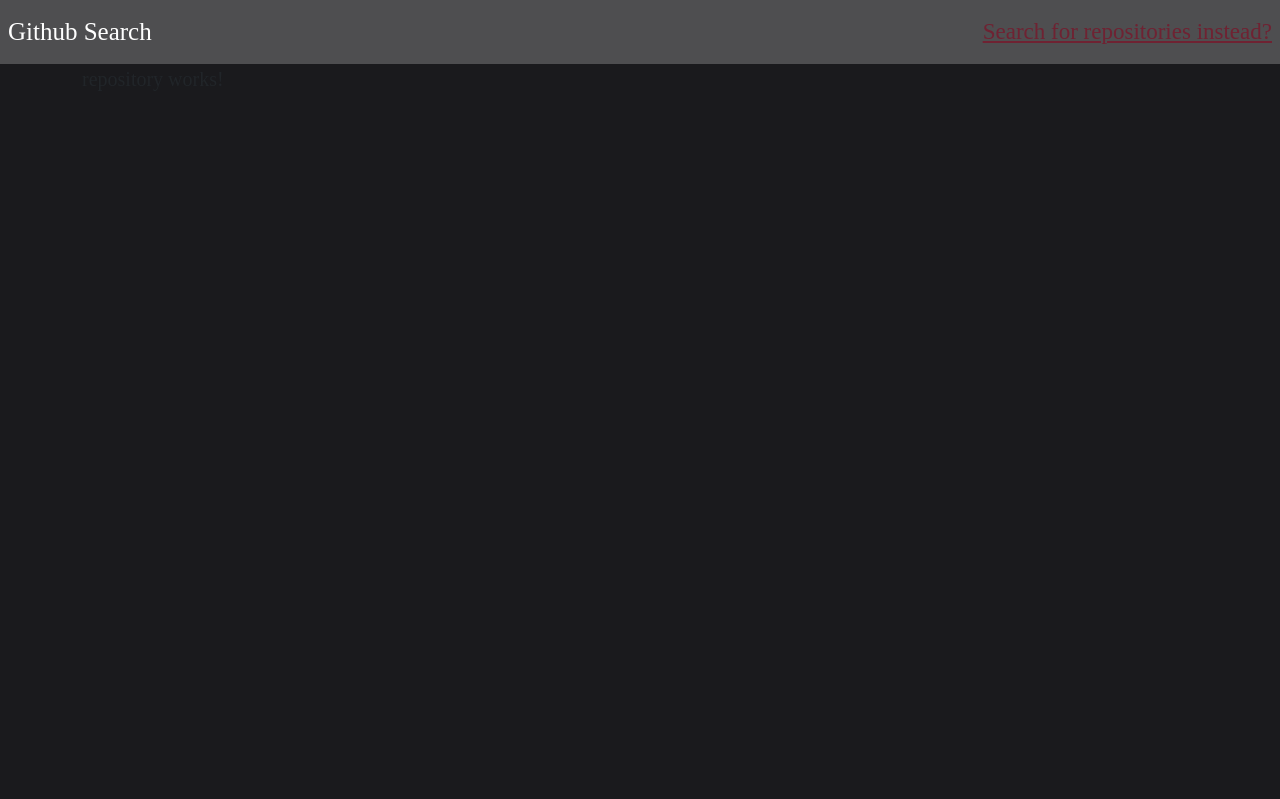
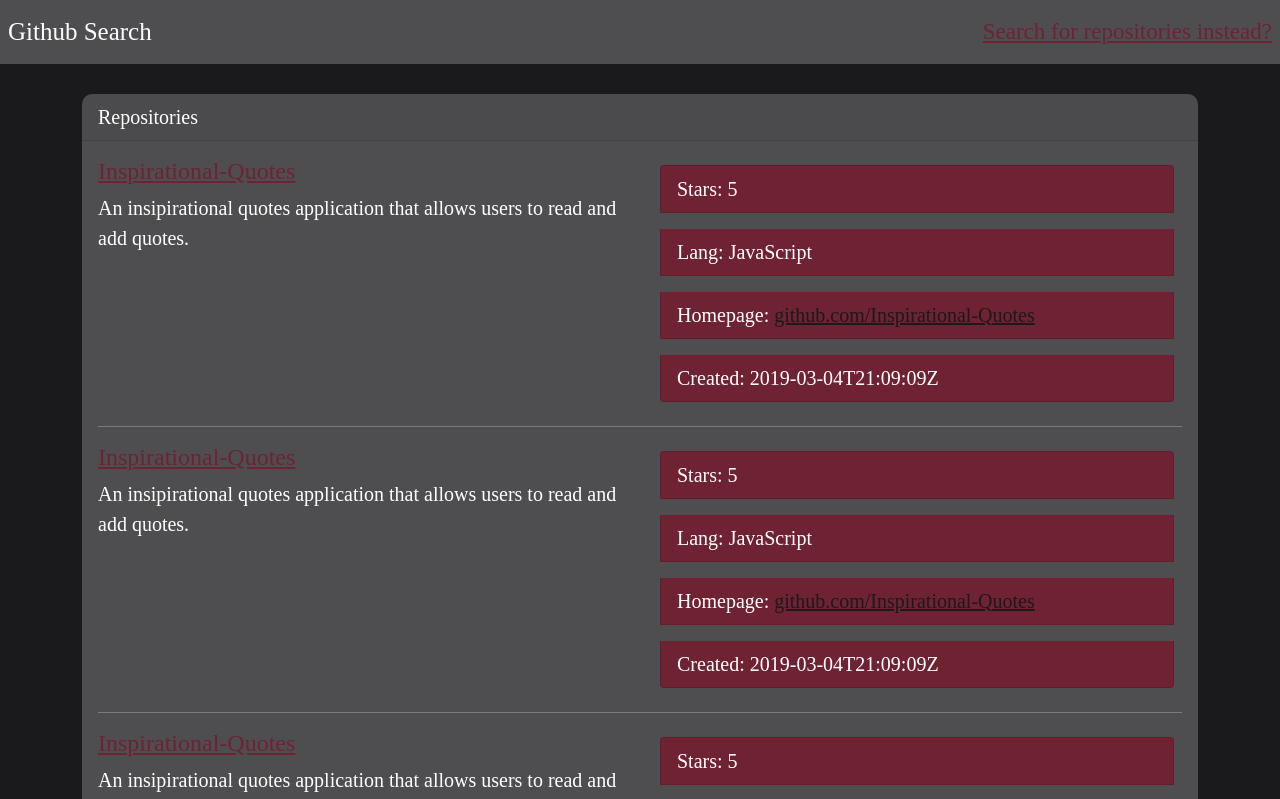
Before and after one commit to HWaruguru/Github-Search, an Angular app: page /repos in a window 1280 px wide. Shown: the top 799 px of the page. Built offline with nearby package versions, Linux system fonts and the light colour scheme.

Commit message:
Add a repository component

```diff
--- a/src/app/repository.ts
+++ b/src/app/repository.ts
@@ -5,6 +5,7 @@
     language: string;
     homepage: string;
     created_by: string;
+    created_at: string;
     constructor(
         name: string,
         description: string,
@@ -12,6 +13,7 @@
         language: string,
         homepage: string,
         created_by: string,
+        created_at: string
     ) {
         this.name = name;
         this.description = description;
@@ -19,5 +21,6 @@
         this.homepage = homepage;
         this.language = language;
         this.created_by = created_by;
+        this.created_at = created_at;
     }
 }
--- a/src/app/repository/repository.component.css
+++ b/src/app/repository/repository.component.css
@@ -0,0 +1,18 @@
+.card-repos{
+    background-color: #4E4E50;
+    color: white;
+    border-radius: 10px;
+}
+
+li {
+    margin: 8px;
+    background-color: #6F2232 !important;
+    color: white;
+}
+.link {
+    color: #6F2232;
+}
+
+.homepage {
+    color: #1A1A1D;
+}
--- a/src/app/repository/repository.component.html
+++ b/src/app/repository/repository.component.html
@@ -1 +1,29 @@
-<p>repository works!</p>
+<br>
+<div class="card-repos" *ngIf="repos">
+  <div class="card-header">
+    Repositories
+  </div>
+  <div class="card-body">
+    <div class="row">
+      <div class="col-md-12">
+        <div *ngFor="let repo of repos">
+          <div class="row">
+            <div class="col-md-6">
+              <h4><a class="link"href="{{repo.homepage}}">{{repo.name}}</a></h4>
+              <p>{{repo.description}}</p>
+            </div>
+            <div class="col-md-6">
+                <ul class="list-group repo-list">
+                    <li class="list-group-item">Stars: {{repo.stargazers}}</li>
+                    <li class="list-group-item">Lang: {{repo.language}}</li>
+                    <li class="list-group-item">Homepage: <a class="homepage"href="{{repo.homepage}}">{{repo.homepage}}</a></li>
+                    <li class="list-group-item">Created: {{repo.created_at}}</li>
+                  </ul>
+            </div>
+          </div>
+          <hr>
+        </div>
+      </div>
+    </div>
+  </div>
+</div>
--- a/src/app/repository/repository.component.ts
+++ b/src/app/repository/repository.component.ts
@@ -1,4 +1,5 @@
 import { Component, OnInit } from '@angular/core';
+import { Repository } from '../repository';
 
 @Component({
   selector: 'app-repository',
@@ -6,6 +7,13 @@
   styleUrls: ['./repository.component.css']
 })
 export class RepositoryComponent implements OnInit {
+  repos: Repository[] = [
+    new Repository("Inspirational-Quotes", "An insipirational quotes application that allows users to read and add quotes.", 5, "JavaScript","github.com/Inspirational-Quotes", "HWaruguru", "2019-03-04T21:09:09Z"),
+    new Repository("Inspirational-Quotes", "An insipirational quotes application that allows users to read and add quotes.", 5, "JavaScript","github.com/Inspirational-Quotes", "HWaruguru","2019-03-04T21:09:09Z"),
+    new Repository("Inspirational-Quotes", "An insipirational quotes application that allows users to read and add quotes.", 5, "JavaScript","github.com/Inspirational-Quotes", "HWaruguru","2019-03-04T21:09:09Z"),
+    new Repository("Inspirational-Quotes", "An insipirational quotes application that allows users to read and add quotes.", 5, "JavaScript","github.com/Inspirational-Quotes", "HWaruguru","2019-03-04T21:09:09Z"),
+    new Repository("Inspirational-Quotes", "An insipirational quotes application that allows users to read and add quotes.", 5, "JavaScript","github.com/Inspirational-Quotes", "HWaruguru","2019-03-04T21:09:09Z"),
+  ];
 
   constructor() { }
 
--- a/src/app/user/user.component.css
+++ b/src/app/user/user.component.css
@@ -27,7 +27,6 @@
 }
 
 .list-info {
-    /* background-color: #6F2232 !important; */
     color: white;
 }
 
--- a/src/app/user/user.component.ts
+++ b/src/app/user/user.component.ts
@@ -11,11 +11,11 @@
 export class UserComponent implements OnInit {
   user: User = new User("HWaruguru", "hannah.waruguru8@gmail.com", "Nairobi", "2019-03-04T21:09:09Z", 6, 7, 20,28,  "I am an upcoming Software Developer currently studying Software Development at Moringa School.", "https://avatars.githubusercontent.com/u/48224930?v=4", "Hannah Waruguru")
   repos: Repository[] = [
-    new Repository("Inspirational-Quotes", "An insipirational quotes application that allows users to read and add quotes.", 5, "JavaScript","github.com/Inspirational-Quotes", "HWaruguru"),
-    new Repository("Inspirational-Quotes", "An insipirational quotes application that allows users to read and add quotes.", 5, "JavaScript","github.com/Inspirational-Quotes", "HWaruguru"),
-    new Repository("Inspirational-Quotes", "An insipirational quotes application that allows users to read and add quotes.", 5, "JavaScript","github.com/Inspirational-Quotes", "HWaruguru"),
-    new Repository("Inspirational-Quotes", "An insipirational quotes application that allows users to read and add quotes.", 5, "JavaScript","github.com/Inspirational-Quotes", "HWaruguru"),
-    new Repository("Inspirational-Quotes", "An insipirational quotes application that allows users to read and add quotes.", 5, "JavaScript","github.com/Inspirational-Quotes", "HWaruguru"),
+    new Repository("Inspirational-Quotes", "An insipirational quotes application that allows users to read and add quotes.", 5, "JavaScript","github.com/Inspirational-Quotes", "HWaruguru" ,"2019-03-04T21:09:09Z"),
+    new Repository("Inspirational-Quotes", "An insipirational quotes application that allows users to read and add quotes.", 5, "JavaScript","github.com/Inspirational-Quotes", "HWaruguru" ,"2019-03-04T21:09:09Z"),
+    new Repository("Inspirational-Quotes", "An insipirational quotes application that allows users to read and add quotes.", 5, "JavaScript","github.com/Inspirational-Quotes", "HWaruguru" ,"2019-03-04T21:09:09Z"),
+    new Repository("Inspirational-Quotes", "An insipirational quotes application that allows users to read and add quotes.", 5, "JavaScript","github.com/Inspirational-Quotes", "HWaruguru" ,"2019-03-04T21:09:09Z"),
+    new Repository("Inspirational-Quotes", "An insipirational quotes application that allows users to read and add quotes.", 5, "JavaScript","github.com/Inspirational-Quotes", "HWaruguru" ,"2019-03-04T21:09:09Z"),
   ];
 
 
```
